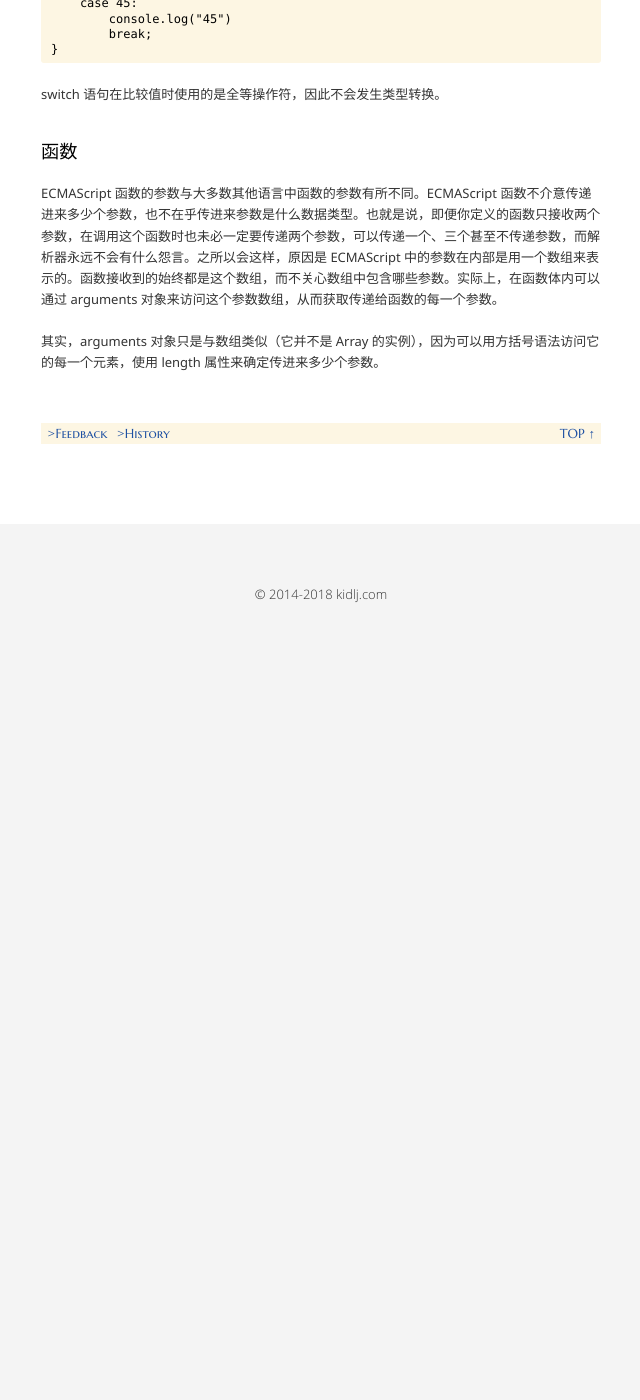
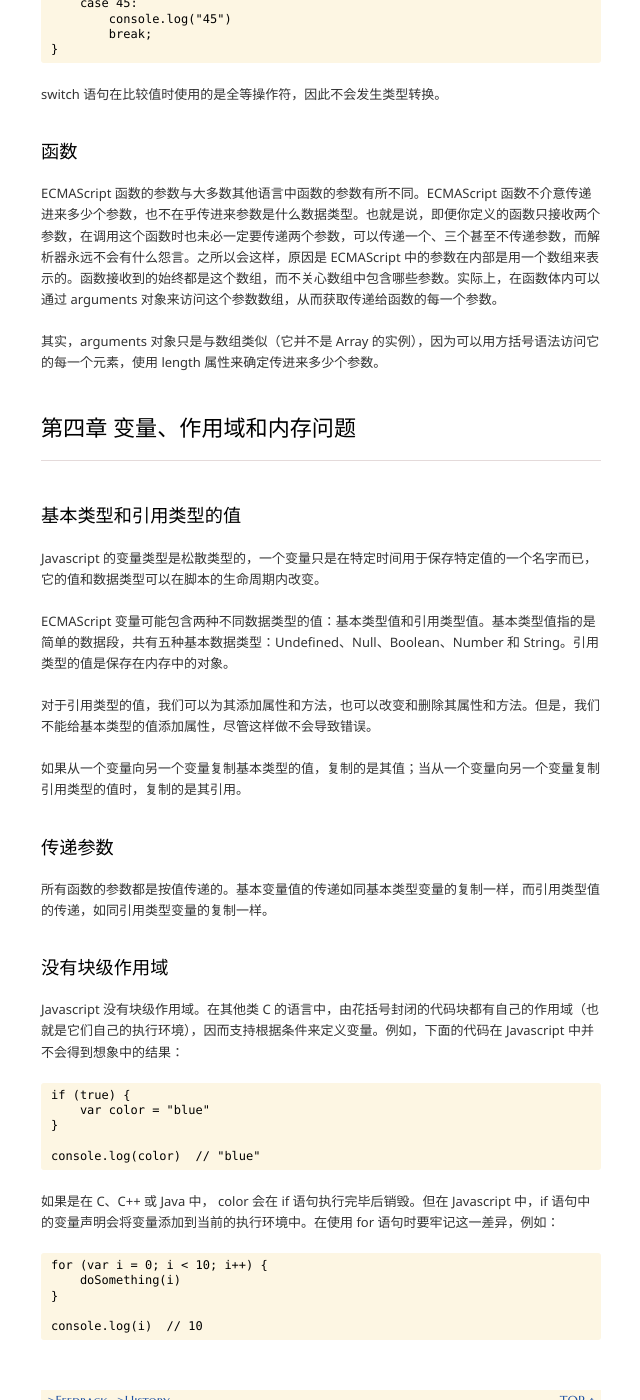
Before and after one commit to kidlj/awei, a Jekyll site: the page built from _read/professional-javascript.md, in a window 1280 px wide and 1400 px high, scrolled down 7071 px. Shown: the whole window, without its empty margins (319-959 px from the left). Built offline with Jekyll 4.4.1, drawn with Linux system fonts in a browser that asks for light colours; before the commit the page ends 7701 px from its top, so only the background shows below that.

Commit message:
chapter 4 done

```diff
--- a/_read/professional-javascript.md
+++ b/_read/professional-javascript.md
@@ -262,3 +262,39 @@ switch 语句在比较值时使用的是全等操作符，因此不会发生类
 ECMAScript 函数的参数与大多数其他语言中函数的参数有所不同。ECMAScript 函数不介意传递进来多少个参数，也不在乎传进来参数是什么数据类型。也就是说，即便你定义的函数只接收两个参数，在调用这个函数时也未必一定要传递两个参数，可以传递一个、三个甚至不传递参数，而解析器永远不会有什么怨言。之所以会这样，原因是 ECMAScript 中的参数在内部是用一个数组来表示的。函数接收到的始终都是这个数组，而不关心数组中包含哪些参数。实际上，在函数体内可以通过 arguments 对象来访问这个参数数组，从而获取传递给函数的每一个参数。
 
 其实，arguments 对象只是与数组类似（它并不是 Array 的实例），因为可以用方括号语法访问它的每一个元素，使用 length 属性来确定传进来多少个参数。
+
+
+第四章 变量、作用域和内存问题
+===========================
+
+### 基本类型和引用类型的值
+
+Javascript 的变量类型是松散类型的，一个变量只是在特定时间用于保存特定值的一个名字而已，它的值和数据类型可以在脚本的生命周期内改变。
+
+ECMAScript 变量可能包含两种不同数据类型的值：基本类型值和引用类型值。基本类型值指的是简单的数据段，共有五种基本数据类型：Undefined、Null、Boolean、Number 和 String。引用类型的值是保存在内存中的对象。
+
+对于引用类型的值，我们可以为其添加属性和方法，也可以改变和删除其属性和方法。但是，我们不能给基本类型的值添加属性，尽管这样做不会导致错误。
+
+如果从一个变量向另一个变量复制基本类型的值，复制的是其值；当从一个变量向另一个变量复制引用类型的值时，复制的是其引用。
+
+### 传递参数
+
+所有函数的参数都是按值传递的。基本变量值的传递如同基本类型变量的复制一样，而引用类型值的传递，如同引用类型变量的复制一样。
+
+### 没有块级作用域
+
+Javascript 没有块级作用域。在其他类 C 的语言中，由花括号封闭的代码块都有自己的作用域（也就是它们自己的执行环境），因而支持根据条件来定义变量。例如，下面的代码在 Javascript 中并不会得到想象中的结果：
+
+    if (true) {
+        var color = "blue"
+    }
+
+    console.log(color)  // "blue"
+
+如果是在 C、C++ 或 Java 中， color 会在 if 语句执行完毕后销毁。但在 Javascript 中，if 语句中的变量声明会将变量添加到当前的执行环境中。在使用 for 语句时要牢记这一差异，例如：
+
+    for (var i = 0; i < 10; i++) {
+        doSomething(i)
+    }
+
+    console.log(i)  // 10
```
